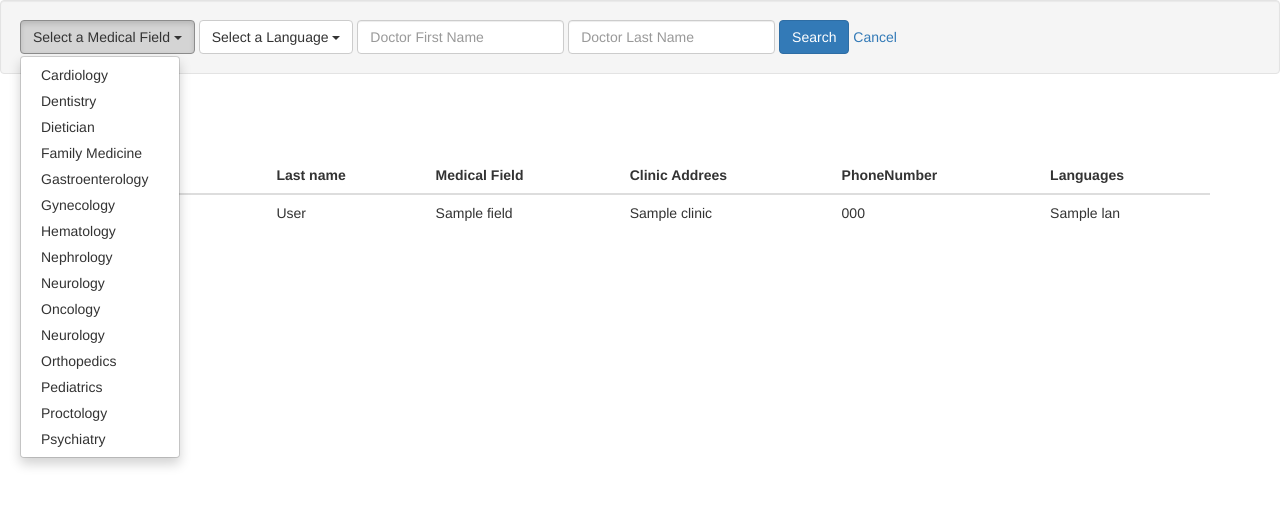
After one commit to ytmlndr/finalproject, a Node project: template views/searchdoctor.ejs in a window 1280 px wide, after a click on "Select a Medical Field". The commit adds this page. Shown: the top 506 px of the page. Run offline with Node 20 templates, Linux system fonts and the light colour scheme; the template is opened without the code that fills it: most values are stand-ins (such as "Sample title", 1, 10 or a date in 2020); some libraries are stand-ins or nearby versions.

Commit message:
Michael Update Search Doctor
Michael Update Search Doctor

```diff
--- a/app/models/user.js
+++ b/app/models/user.js
@@ -14,7 +14,7 @@ db.once('open', function callback() {
 });
 
 var userSchema = new schema({
-    username: { type: Number, required: true, unique: true },
+    userID: { type: Number, required: true, unique: true },
     password: { type: String, required: true},
     isDoctor: { type: Boolean, required: false, default: false},
     f_name:{type:String},
--- a/views/profile.ejs
+++ b/views/profile.ejs
@@ -25,7 +25,7 @@
         <div class="collapse navbar-collapse" id="navbar-collapse-1">
             <ul class="nav navbar-nav">
                 <li class="active"><a href="#">Home<span class="sr-only">(current)</span></a></li>
-                <li><a href="#">Schedule appointment</a></li>
+                <li><a href="/searchdoctor">Schedule appointment</a></li>
                 <li><a href="#">Cancel appointment</a></li>
                 <li><a href="/editdetails">Update Details</a></li>
                 <p class="navbar-text navbar-right"><a href="/logout" class="navbar-link">Log out</a></p>
--- /dev/null
+++ b/views/searchdoctor.ejs
@@ -0,0 +1,109 @@
+<!DOCTYPE html>
+<html>
+<head>
+    <meta charset="UTF-8">
+    <title>Search Doctor</title>
+    <script src="https://code.jquery.com/jquery-2.1.3.min.js"></script>
+    <script src="//netdna.bootstrapcdn.com/bootstrap/3.1.1/js/bootstrap.min.js"></script>
+    <link rel="stylesheet" type="text/css" href="//netdna.bootstrapcdn.com/bootstrap/3.1.1/css/bootstrap.min.css">
+
+    <script>
+        function changeMF(i) {
+            var x = document.getElementById("MF");
+            var y = document.getElementById("MF2");
+            x.textContent = y.children[i].textContent;
+            document.getElementById("hiddenMF").value=y.children[i].textContent;
+        }
+
+        function changeLAN(i) {
+            var x = document.getElementById("LAN");
+            var y = document.getElementById("LAN2");
+            x.textContent = y.children[i].textContent;
+            document.getElementById("hiddenLAN").value=y.children[i].textContent;
+        }
+    </script>
+</head>
+<body>
+<!-- Search box Start -->
+<form action="/searchdoctor" method="post" >
+    <div class="well carousel-search hidden-sm">
+        <div class="btn-group">
+            <a  id="MF" name="MF" class="btn btn-default dropdown-toggle btn-select" data-toggle="dropdown" href="#">Select a Medical Field <span class="caret"></span></a>
+            <ul id="MF2" class="dropdown-menu">
+                <li><a onclick="changeMF(0)" href="#">Cardiology</a></li>
+                <li><a onclick="changeMF(1)" href="#">Dentistry</a></li>
+                <li><a onclick="changeMF(2)" href="#">Dietician</a></li>
+                <li><a onclick="changeMF(3)" href="#">Family Medicine</a></li>
+                <li><a onclick="changeMF(4)" href="#">Gastroenterology</a></li>
+                <li><a onclick="changeMF(5)" href="#">Gynecology</a></li>
+                <li><a onclick="changeMF(6)" href="#">Hematology</a></li>
+                <li><a onclick="changeMF(7)" href="#">Nephrology</a></li>
+                <li><a onclick="changeMF(8)" href="#">Neurology</a></li>
+                <li><a onclick="changeMF(9)" href="#">Oncology</a></li>
+                <li><a onclick="changeMF(10)" href="#">Neurology</a></li>
+                <li><a onclick="changeMF(11)" href="#">Orthopedics</a></li>
+                <li><a onclick="changeMF(12)" href="#">Pediatrics</a></li>
+                <li><a onclick="changeMF(13)" href="#">Proctology</a></li>
+                <li><a onclick="changeMF(14)" href="#">Psychiatry</a></li>
+            </ul>
+        </div>
+        <div class="btn-group">
+            <a id="LAN" name="LAN" class="btn btn-default dropdown-toggle btn-select2" data-toggle="dropdown" href="#">Select a Language <span class="caret"></span></a>
+            <ul id="LAN2" class="dropdown-menu">
+                <li><a onclick="changeLAN(0)" href="#">Hebrew</a></li>
+                <li><a onclick="changeLAN(1)" href="#">English</a></li>
+                <li><a onclick="changeLAN(2)" href="#">Russian</a></li>
+                <li><a onclick="changeLAN(3)" href="#">Arabic</a></li>
+                <li><a onclick="changeLAN(4)" href="#">Italian</a></li>
+                <li><a onclick="changeLAN(5)" href="#">Spanish</a></li>
+                <li><a onclick="changeLAN(6)" href="#">Portuguese</a></li>
+                <li><a onclick="changeLAN(7)" href="#">Chinese</a></li>
+            </ul>
+        </div>
+        <div class="btn-group">
+            <input type="hidden" id="hiddenMF" name="hiddenMF" value="">
+            <input id="firstname" class="form-control" name="fname" value="" placeholder="Doctor First Name">
+        </div>
+        <div class="btn-group">
+            <input type="hidden" id="hiddenLAN" name="hiddenLAN" value="" >
+            <input id="lastname" class="form-control" name="lname" value="" placeholder="Doctor Last Name">
+        </div>
+        <div class="btn-group">
+                <button type="submit" id="btnSearch" class="btn btn-primary">Search</button>
+        </div>
+        <div class="btn-group">
+            <a href="/profile">Cancel</a>
+        </div>
+    </div>
+</form>
+<!-- Search box End -->
+
+<div class="container">
+    <h2>Doctors</h2>
+    <table id="tab" name="tab" class="table">
+        <thead>
+        <tr>
+            <th>First name</th>
+            <th>Last name</th>
+            <th>Medical Field</th>
+            <th>Clinic Addrees</th>
+            <th>PhoneNumber</th>
+            <th>Languages</th>
+        </tr>
+        </thead>
+        <tbody>
+        <% for(var i=0; i < Doctors.length; i++) { %>
+        <tr>
+            <td><%= Doctors[i].fname %></td>
+            <td><%= Doctors[i].lname %></td>
+            <td><%= Doctors[i].field %></td>
+            <td><%= Doctors[i].clinic %></td>
+            <td><%= Doctors[i].phone %></td>
+            <td><%= Doctors[i].lan %></td>
+        </tr>
+        <% } %>
+        </tbody>
+    </table>
+</div>
+</body>
+</html>
```
Also changed, not shown: app/models/doctor.js (added, +17 -0 lines), app/models/medicalfield.js (added, +11 -0 lines), app/routes.js (+56 -0 lines).
